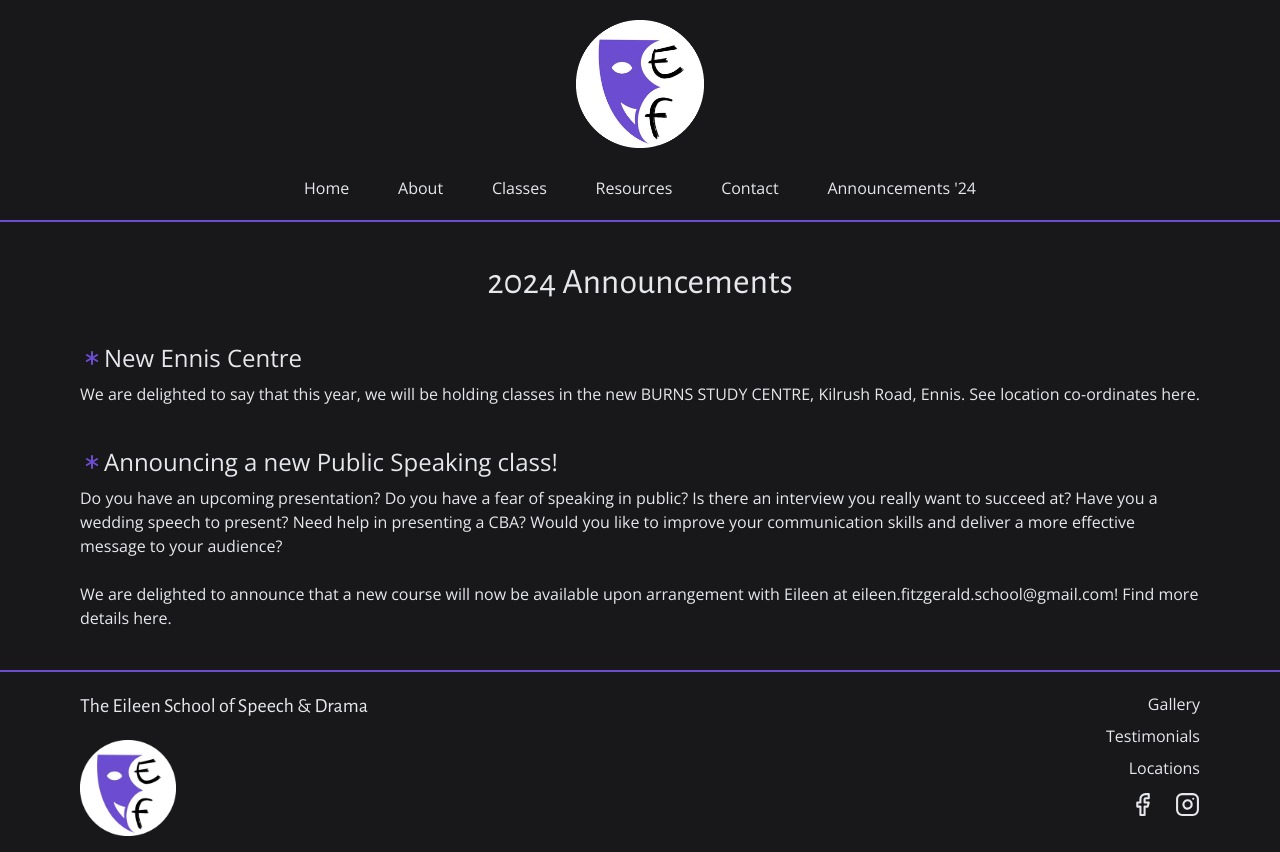
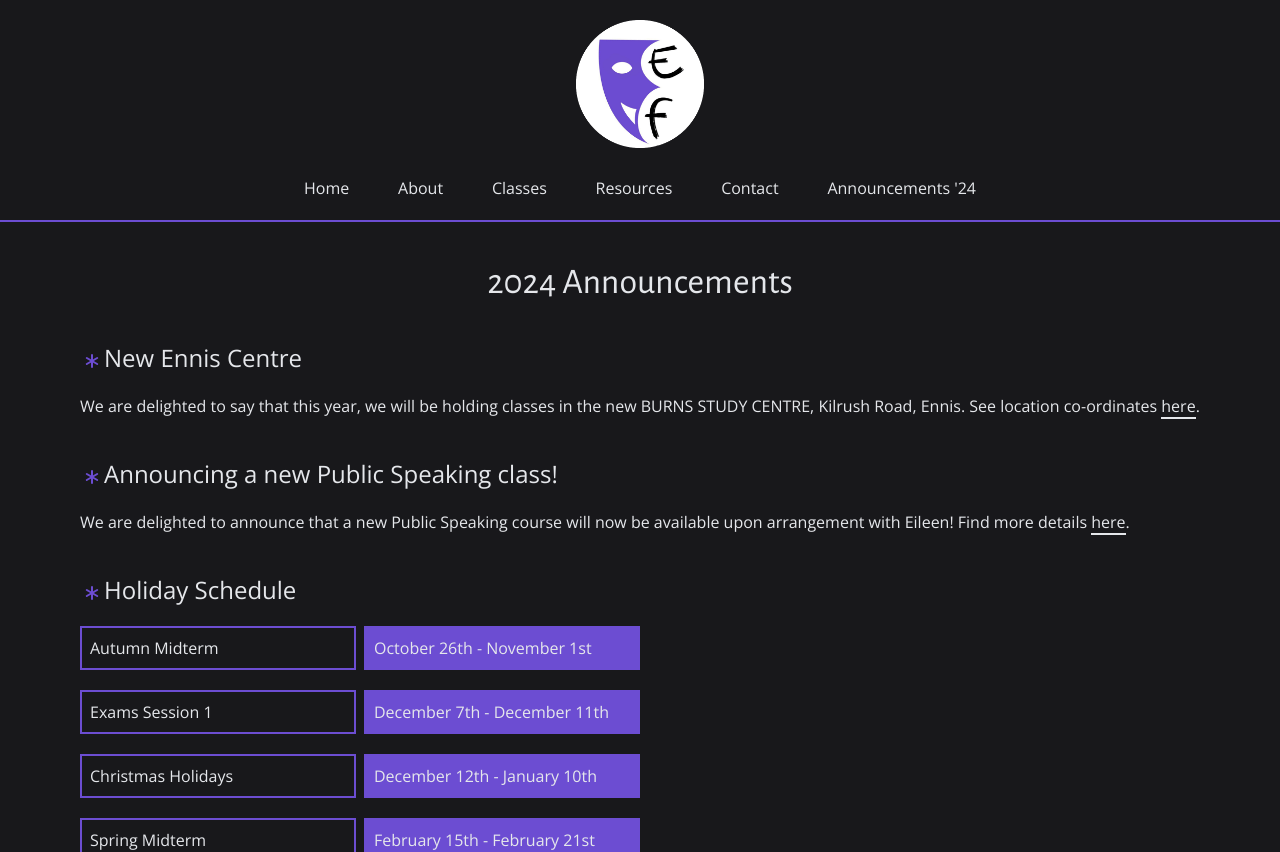
Before and after one commit to kailafitz/eileen-fitzgerald-school, a Next.js app: page /announcements in a window 1280 px wide. Shown: the top 852 px of the page. Built offline with nearby package versions, Linux system fonts and the light colour scheme.

Commit message:
Spelling adjustments as well as Announcements page adjustments for responsive design

```diff
--- a/app/announcements/page.tsx
+++ b/app/announcements/page.tsx
@@ -1,5 +1,6 @@
 import Announcement from "@/components/custom/announcement";
 import Container from "@/components/custom/container";
+import LinkAnimation from "@/components/custom/linkAnimation";
 import SectionHeading from "@/components/custom/sectionHeading";
 import { Metadata } from "next";
 import Link from "next/link";
@@ -11,6 +12,15 @@ export const metadata: Metadata = {
     "Each year, there are announcements regarding school classes, holidays and any other important changes to the school operations.",
 };
 
+const holidays = [
+  { name: "Autumn Midterm", dates: "October 26th - November 1st" },
+  { name: "Exams Session 1", dates: "December 7th - December 11th" },
+  { name: "Christmas Holidays", dates: "December 12th - January 10th" },
+  { name: "Spring Midterm", dates: "February 15th - February 21st" },
+  { name: "Exams Session 2", dates: "March 15th - March 19th" },
+  { name: "Easter Holidays", dates: "March 26th" },
+];
+
 const announcements = [
   {
     heading: "New Ennis Centre",
@@ -18,7 +28,11 @@ const announcements = [
       <>
         We are delighted to say that this year, we will be holding classes in
         the new BURNS STUDY CENTRE, Kilrush Road, Ennis. See location
-        co-ordinates <Link href="/contact#locations">here</Link>.
+        co-ordinates{" "}
+        <Link href="/contact#locations" className="relative">
+          <LinkAnimation underline>here</LinkAnimation>
+        </Link>
+        .
       </>
     ),
   },
@@ -26,20 +40,35 @@ const announcements = [
     heading: "Announcing a new Public Speaking class!",
     information: (
       <>
-        Do you have an upcoming presentation? Do you have a fear of speaking in
-        public? Is there an interview you really want to succeed at? Have you a
-        wedding speech to present? Need help in presenting a CBA? Would you like
-        to improve your communication skills and deliver a more effective
-        message to your audience?
-        <br />
-        <br />
-        We are delighted to announce that a new course will now be available
-        upon arrangement with Eileen at{" "}
-        <Link href="mailto: eileen.fitzgerald.school@gmail.com">
-          eileen.fitzgerald.school@gmail.com
+        We are delighted to announce that a new Public Speaking course will now
+        be available upon arrangement with Eileen! Find more details{" "}
+        <Link href="/classes#public-speaking" className="relative">
+          <LinkAnimation underline>here</LinkAnimation>
         </Link>
-        ! Find more details <Link href="/classes#public-speaking">here</Link>.
+        .
       </>
+    ),
+  },
+  {
+    heading: "Holiday Schedule",
+    information: (
+      <div className="flex flex-col space-y-5">
+        {holidays.map((holiday, i) => {
+          return (
+            <div
+              key={`${holiday.name}_${i}`}
+              className="grid grid-cols-2 gap-2 md:w-10/12 lg:w-3/5 xl:w-1/2"
+            >
+              <div className="border-primary border-2 p-2 flex flex-col justify-center">
+                {holiday.name}
+              </div>
+              <div className="border-primary border-2 bg-primary p-2">
+                {holiday.dates}
+              </div>
+            </div>
+          );
+        })}
+      </div>
     ),
   },
 ];
--- a/app/contact/page.tsx
+++ b/app/contact/page.tsx
@@ -7,7 +7,7 @@ import React from "react";
 export const metadata: Metadata = {
   title: "Contact | Eileen Fitzgerald",
   description:
-    "Get in touch with The Eileen School of Speech & Drama by email, phone or through social media. Class location details can also be found on this page.",
+    "Get in touch with The Eileen School of Speech and Drama by email, phone or through social media. Class location details can also be found on this page.",
 };
 
 const Contact = () => {
--- a/components/custom/announcement.tsx
+++ b/components/custom/announcement.tsx
@@ -9,11 +9,11 @@ type Props = {
 const Announcement = (props: Props) => {
   return (
     <div>
-      <h6 className="text-2xl mb-2 flex flex-row items-center space-x-2">
-        <Asterisk className="text-primary" />
-        {props.heading}
+      <h6 className="text-2xl mb-5">
+        <Asterisk className="text-primary inline" />
+        <span>{props.heading}</span>
       </h6>
-      <p>{props.info}</p>
+      {props.info}
     </div>
   );
 };
--- a/components/custom/intro.tsx
+++ b/components/custom/intro.tsx
@@ -22,14 +22,14 @@ const sectionInfo = [
   {
     title:
       "Established in Co. Clare in 1992, our school continues to foster a love of drama, communications and clear speech in our students",
-    body: "Learn more about Eileen Fitzgerald and her achievements as a teacher, mentor and advocate for the art of Speech and Drama over the years of her long and successful career. As an accredited teacher and mentor, so many students have been shaped by the power of Speech and Drama at the school of Eileen Fitzgerald. Read more about Eileen and what her students have to say by visiting our About page.",
+    body: "Learn more about Eileen Fitzgerald and her achievements as a teacher, mentor and advocate for the art of Speech and Drama over the years of her long, successful career. As an accredited teacher and mentor, so many students have been shaped by the power of Speech and Drama at the school of Eileen Fitzgerald. Read more about Eileen and what her students have to say by visiting our About page.",
     link: "about",
     image: "actor",
   },
   {
     title:
       "For queries relating to enrolments and fees, please contact us directly",
-    body: "Browse our website to get a glimpse into what we do and we hope you join us in celebrating the art that is Speech & Drama. If you would like to keep up to date with all our latest news and updates, please follow us on our social media pages. You can follow us or get in touch by visiting our Contact page which has all of our contact information. We look forward to hearing from you!",
+    body: "Browse our website to get a glimpse into what we do and we hope you join us in celebrating the art that is Speech and Drama. If you would like to keep up to date with all our latest news and updates, please follow us on our social media pages. You can follow us or get in touch by visiting our Contact page which has all of our contact information. We look forward to hearing from you!",
     link: "contact",
     image: "pupil-girl",
   },
--- a/components/custom/staff.tsx
+++ b/components/custom/staff.tsx
@@ -16,10 +16,10 @@ const staffMembers = [
     name: "Eileen Fitzgerald",
     position: "Director & Teacher",
     bio: [
-      "Eileen Fitzgerald A.I.B.S.D., L.T.C.L. runs a very successful Speech & Drama School which was established in 1992. Eileen has been involved in and studied speech & drama from a young age. She teaches all aspects of communication skills and drama from 4-year olds to 85-year olds!",
+      "Eileen Fitzgerald A.I.B.S.D., L.T.C.L. runs a very successful Speech and Drama School which was established in 1992. Eileen has been involved in and studied speech & drama from a young age. She teaches all aspects of communication skills and drama from 4-year olds to 85-year olds!",
       "Eileen studied with Trinity College London attaining a Licentiate Teachers Diploma. She has an Associate Diploma with the Irish Board of Speech & Drama.",
       "In 1995 she was appointed an examiner with the Irish Board of Speech & Drama and travels throughout the country examining students. Eileen also examines diploma students with the Board.",
-      " Currently President of the 75th Feile Luimnigh, the largest voluntary festival of its kind in the North Munster area, Eileen (together with her team) are presently organising 7000 competitors between Instrumental, Vocal, Speech & Drama and Roinn na Gaeilge.",
+      "Currently President of the 75th Feile Luimnigh, the largest voluntary festival of its kind in the North Munster area, Eileen (together with her team) are presently organising 7000 competitors between Instrumental, Vocal, Speech and Drama and Roinn na Gaeilge.",
       "Along with her colleague Ailbhe Donnelly Flanagan, Eileen has also en running the popular and friendly Cratloe Speechfest for the last eight years. She has adjudicated at feiseanna throughout the Island of Ireland.",
     ],
   },
--- a/components/custom/yearlyEvents.tsx
+++ b/components/custom/yearlyEvents.tsx
@@ -19,7 +19,7 @@ const yearlyEvents = [
     months: "March & April",
     event: "Irish Board Examinations",
     description:
-      "The Irish Board of Speech & Drama are the favoured body in Ireland for speech & drama examinations. Each grade has a structured syllabus and includes elements of performance and theory.",
+      "The Irish Board of Speech & Drama are the favoured body in Ireland for Speech and Drama examinations. Each grade has a structured syllabus and includes elements of performance and theory.",
   },
   {
     months: "April",
```
